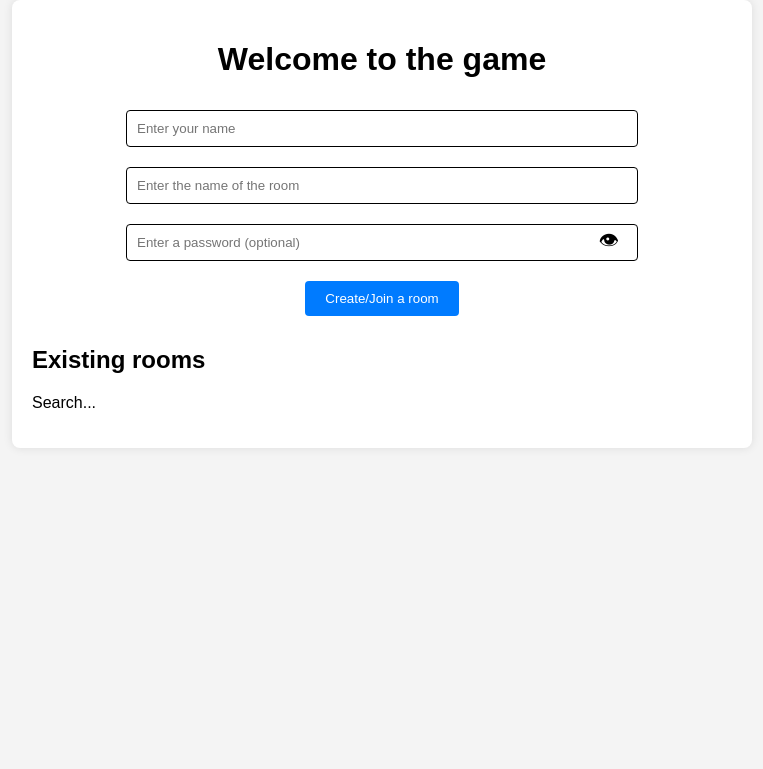
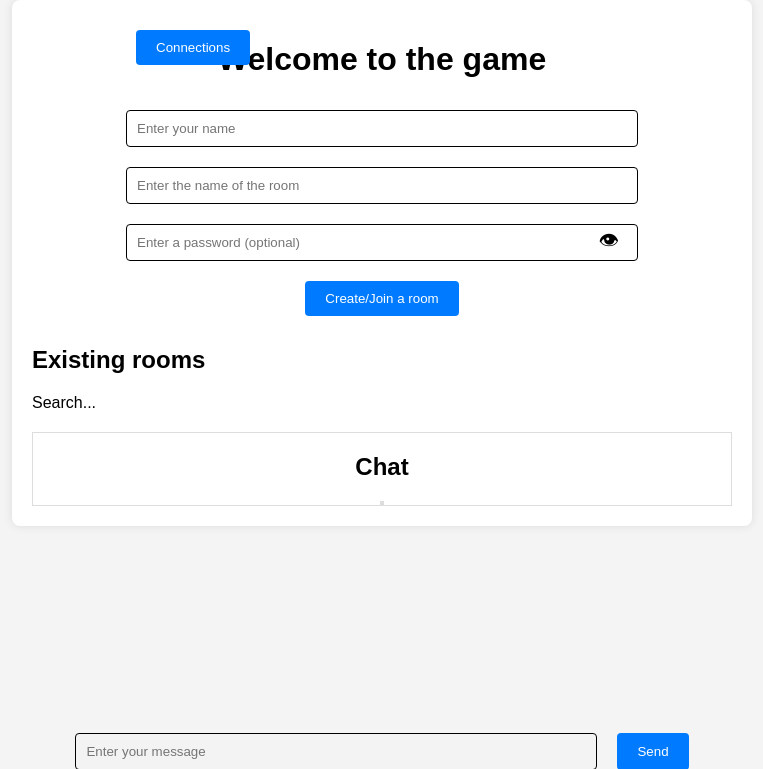
Before and after one commit to Davidhaba/game-chat, a Flask app: page / in a window 1280 px wide. Shown: the top 769 px of the page, without its empty margins (258-1021 px from the left). Run offline with Flask 3, Linux system fonts and the light colour scheme; some libraries are stand-ins or nearby versions.

Commit message:
Update index.html

```diff
--- a/templates/index.html
+++ b/templates/index.html
@@ -44,8 +44,12 @@
         #chat {
             margin-top: 20px;
             display: none;
+            align-items: center;
+            flex: 1;
+            display: flex;
             flex-direction: column;
-            align-items: center;
+            overflow: hidden;
+            border: 1px solid #ddd;
         }
         ul {
             list-style: none;
```
